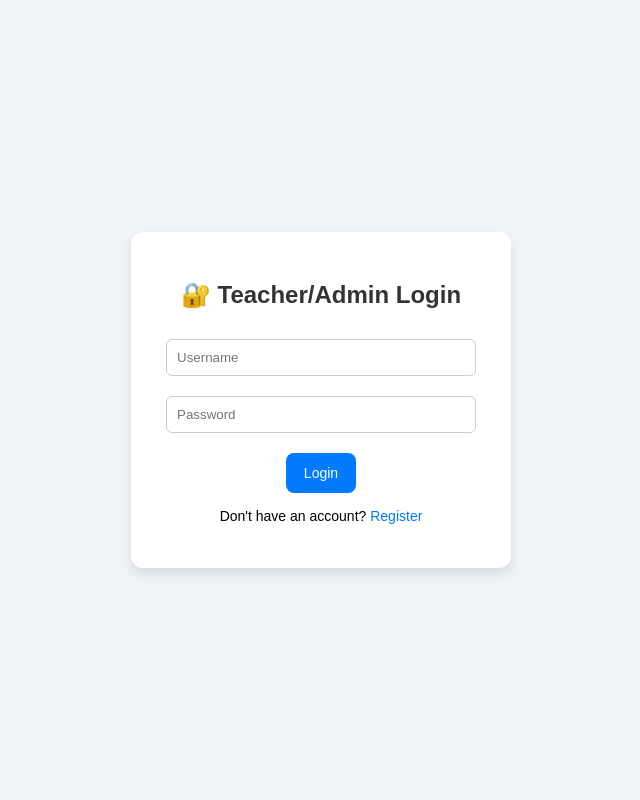
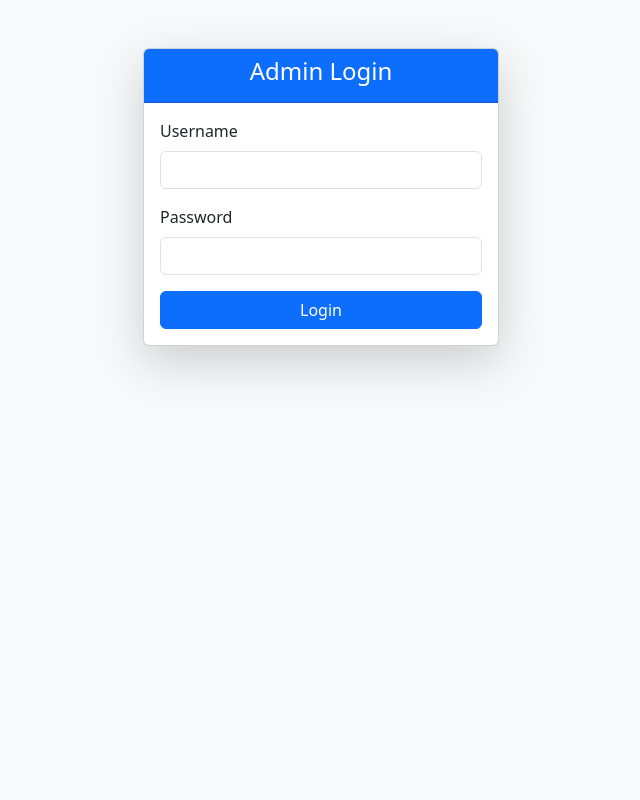
Before and after one commit to Ak23b/vision-based-attendance-system, a Flask app: page /login in a window 1280 px wide. Shown: the whole page, without its empty margins (319-959 px from the left). Run offline with Flask 3, Linux system fonts and the light colour scheme.

Commit message:
Login page changes

```diff
--- a/templates/login.html
+++ b/templates/login.html
@@ -2,81 +2,53 @@
 <html lang="en">
 <head>
   <meta charset="UTF-8">
-  <title>Teacher/Admin Login</title>
-  <style>
-    body {
-      font-family: Arial, sans-serif;
-      background: #f0f4f8;
-      display: flex;
-      justify-content: center;
-      align-items: center;
-      height: 100vh;
-      margin: 0;
-    }
-    .container {
-      background: white;
-      padding: 30px;
-      border-radius: 12px;
-      box-shadow: 0 6px 12px rgba(0,0,0,0.1);
-      width: 320px;
-      text-align: center;
-    }
-    h2 {
-      margin-bottom: 20px;
-      color: #333;
-    }
-    input {
-      width: 90%;
-      padding: 10px;
-      margin: 10px 0;
-      border: 1px solid #ccc;
-      border-radius: 6px;
-    }
-    button {
-      background: #007bff;
-      color: white;
-      border: none;
-      padding: 12px 18px;
-      border-radius: 8px;
-      cursor: pointer;
-      font-size: 14px;
-      margin-top: 10px;
-    }
-    button:hover {
-      background: #0056b3;
-    }
-    .error {
-      color: red;
-      font-size: 14px;
-      margin-top: 10px;
-    }
-    .link {
-      margin-top: 15px;
-      font-size: 14px;
-    }
-    .link a {
-      text-decoration: none;
-      color: #007bff;
-    }
-    .link a:hover {
-      text-decoration: underline;
-    }
-  </style>
+  <title>Admin Login</title>
+  <link rel="stylesheet" href="https://cdn.jsdelivr.net/npm/bootstrap@5.3.2/dist/css/bootstrap.min.css">
 </head>
-<body>
-  <div class="container">
-    <h2>🔐 Teacher/Admin Login</h2>
-    <form method="POST">
-      <input type="text" name="username" placeholder="Username" required><br>
-      <input type="password" name="password" placeholder="Password" required><br>
-      <button type="submit">Login</button>
-    </form>
-    {% if error %}
-      <p class="error">{{ error }}</p>
-    {% endif %}
-    <div class="link">
-      <p>Don't have an account? <a href="{{ url_for('register') }}">Register</a></p>
+<body class="bg-light">
+
+  <div class="container mt-5">
+    <div class="row justify-content-center">
+      <div class="col-md-4">
+        <div class="card shadow-lg">
+          <div class="card-header text-center bg-primary text-white">
+            <h4>Admin Login</h4>
+          </div>
+          <div class="card-body">
+
+            <!-- Flash Messages -->
+            {% with messages = get_flashed_messages(with_categories=true) %}
+              {% if messages %}
+                {% for category, message in messages %}
+                  <div class="alert alert-{{ category }} alert-dismissible fade show" role="alert">
+                    {{ message }}
+                    <button type="button" class="btn-close" data-bs-dismiss="alert"></button>
+                  </div>
+                {% endfor %}
+              {% endif %}
+            {% endwith %}
+
+            <!-- Login Form -->
+            <form method="POST">
+              <div class="mb-3">
+                <label for="username" class="form-label">Username</label>
+                <input type="text" class="form-control" id="username" name="username" required>
+              </div>
+
+              <div class="mb-3">
+                <label for="password" class="form-label">Password</label>
+                <input type="password" class="form-control" id="password" name="password" required>
+              </div>
+
+              <button type="submit" class="btn btn-primary w-100">Login</button>
+            </form>
+
+          </div>
+        </div>
+      </div>
     </div>
   </div>
+
+  <script src="https://cdn.jsdelivr.net/npm/bootstrap@5.3.2/dist/js/bootstrap.bundle.min.js"></script>
 </body>
 </html>
```
